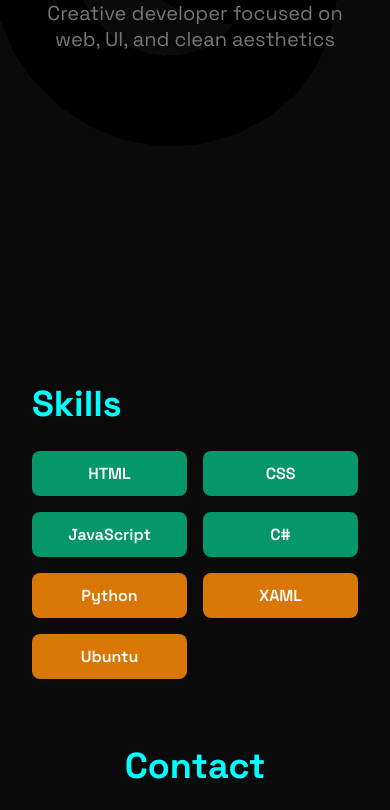
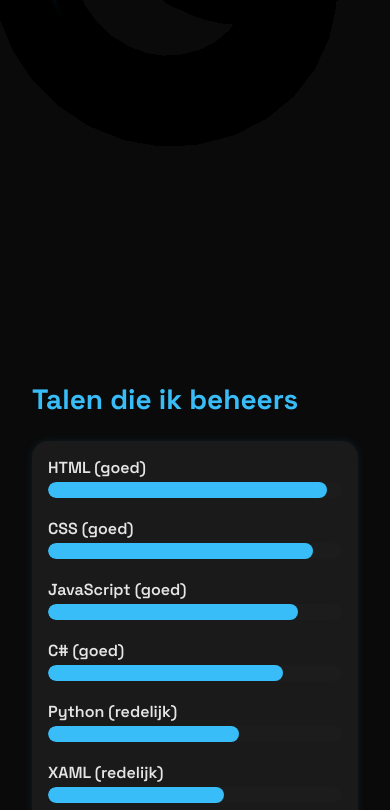
Before and after one commit to mshdk213/portfolio-wilco.github.io, a plain HTML site: page index.html in a window 390 px wide. Shown: the part 527-1337 px from the top of the page. Drawn offline with nearby package versions, Linux system fonts and the light colour scheme; animation ran at ten frames a second.

Commit message:
Update layout: responsive design + rounded skills box

```diff
--- a/index.html
+++ b/index.html
@@ -12,7 +12,8 @@
     :root {
       --bg: #0a0a0a;
       --fg: #e5e5e5;
-      --accent: #00ffff;
+      --accent: #38bdf8;
+      --accent-hover: #0ea5e9;
       --muted: #777;
     }
 
@@ -20,6 +21,10 @@
       margin: 0;
       padding: 0;
       box-sizing: border-box;
+    }
+
+    html {
+      scroll-behavior: smooth;
     }
 
     body {
@@ -37,7 +42,7 @@
     }
 
     header {
-      height: 100vh;
+      min-height: 100vh;
       display: flex;
       flex-direction: column;
       justify-content: center;
@@ -47,13 +52,13 @@
     }
 
     header h1 {
-      font-size: 4rem;
+      font-size: 3rem;
       font-weight: 700;
     }
 
     header p {
       margin-top: 1rem;
-      font-size: 1.25rem;
+      font-size: 1.125rem;
       color: var(--muted);
     }
 
@@ -68,29 +73,46 @@
     }
 
     h2 {
-      font-size: 2.25rem;
+      font-size: 2rem;
       margin-bottom: 1.5rem;
       color: var(--accent);
     }
 
     .skills {
-      display: grid;
-      grid-template-columns: repeat(auto-fit, minmax(120px, 1fr));
-      gap: 1rem;
+      background-color: #1a1a1a;
+      padding: 2rem;
+      border-radius: 1rem;
+      box-shadow: 0 0 10px rgba(56, 189, 248, 0.1);
+      display: flex;
+      flex-direction: column;
+      gap: 1.25rem;
     }
 
-    .badge {
-      background-color: #1c1c1c;
-      padding: 0.75rem 1rem;
-      border-radius: 0.5rem;
-      text-align: center;
-      font-weight: 600;
-      font-size: 1rem;
-      color: white;
+    .skill {
+      display: flex;
+      flex-direction: column;
     }
 
-    .good { background-color: #059669; }
-    .decent { background-color: #d97706; }
+    .skill label {
+      font-weight: 600;
+      margin-bottom: 0.25rem;
+    }
+
+    .progress {
+      background-color: #1c1c1c;
+      border-radius: 8px;
+      height: 1rem;
+      width: 100%;
+      overflow: hidden;
+    }
+
+    .progress-fill {
+      height: 100%;
+      background-color: var(--accent);
+      width: 0%;
+      border-radius: 8px;
+      transition: width 0.6s ease;
+    }
 
     .contact {
       text-align: center;
@@ -109,7 +131,7 @@
     }
 
     .contact a:hover {
-      background-color: #00cccc;
+      background-color: var(--accent-hover);
     }
 
     footer {
@@ -118,6 +140,34 @@
       color: var(--muted);
       font-size: 0.9rem;
     }
+
+    @media (max-width: 768px) {
+      header h1 {
+        font-size: 2.25rem;
+      }
+
+      header p {
+        font-size: 1rem;
+      }
+
+      h2 {
+        font-size: 1.75rem;
+      }
+    }
+
+    @media (max-width: 480px) {
+      header h1 {
+        font-size: 2rem;
+      }
+
+      header p {
+        font-size: 0.95rem;
+      }
+
+      .skills {
+        padding: 1rem;
+      }
+    }
   </style>
 </head>
 <body>
@@ -125,26 +175,47 @@
 
   <header>
     <h1>Wilco van den Heuvel</h1>
-    <p>Creative developer focused on web, UI, and clean aesthetics</p>
+    <p>Developer met passie voor web en software</p>
   </header>
 
   <main>
     <section>
-      <h2>Skills</h2>
+      <h2>Talen die ik beheers</h2>
       <div class="skills">
-        <span class="badge good">HTML</span>
-        <span class="badge good">CSS</span>
-        <span class="badge good">JavaScript</span>
-        <span class="badge good">C#</span>
-        <span class="badge decent">Python</span>
-        <span class="badge decent">XAML</span>
-        <span class="badge decent">Ubuntu</span>
+        <div class="skill">
+          <label>HTML (goed)</label>
+          <div class="progress"><div class="progress-fill" style="width: 95%"></div></div>
+        </div>
+        <div class="skill">
+          <label>CSS (goed)</label>
+          <div class="progress"><div class="progress-fill" style="width: 90%"></div></div>
+        </div>
+        <div class="skill">
+          <label>JavaScript (goed)</label>
+          <div class="progress"><div class="progress-fill" style="width: 85%"></div></div>
+        </div>
+        <div class="skill">
+          <label>C# (goed)</label>
+          <div class="progress"><div class="progress-fill" style="width: 80%"></div></div>
+        </div>
+        <div class="skill">
+          <label>Python (redelijk)</label>
+          <div class="progress"><div class="progress-fill" style="width: 65%"></div></div>
+        </div>
+        <div class="skill">
+          <label>XAML (redelijk)</label>
+          <div class="progress"><div class="progress-fill" style="width: 60%"></div></div>
+        </div>
+        <div class="skill">
+          <label>Ubuntu/Linux (redelijk)</label>
+          <div class="progress"><div class="progress-fill" style="width: 70%"></div></div>
+        </div>
       </div>
     </section>
 
     <section class="contact">
       <h2>Contact</h2>
-      <p>Interesse in samenwerking of vragen? Stuur me een bericht!</p>
+      <p>Wil je samenwerken of gewoon hallo zeggen? Stuur me gerust een berichtje!</p>
       <a href="mailto:wilco@example.com">Mail Wilco</a>
     </section>
   </main>
@@ -161,7 +232,7 @@
     renderer.setSize(window.innerWidth, window.innerHeight);
 
     const geometry = new THREE.TorusKnotGeometry(10, 3, 100, 16);
-    const material = new THREE.MeshStandardMaterial({ color: 0x00ffff, metalness: 0.7, roughness: 0.2 });
+    const material = new THREE.MeshStandardMaterial({ color: 0x38bdf8, metalness: 0.7, roughness: 0.2 });
     const knot = new THREE.Mesh(geometry, material);
     scene.add(knot);
 
```
